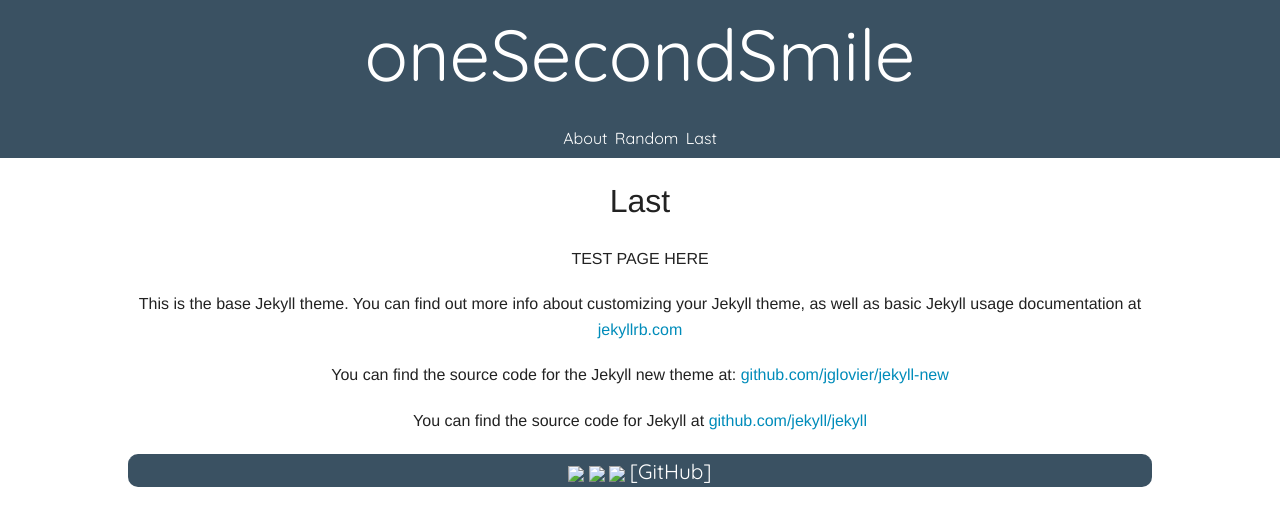
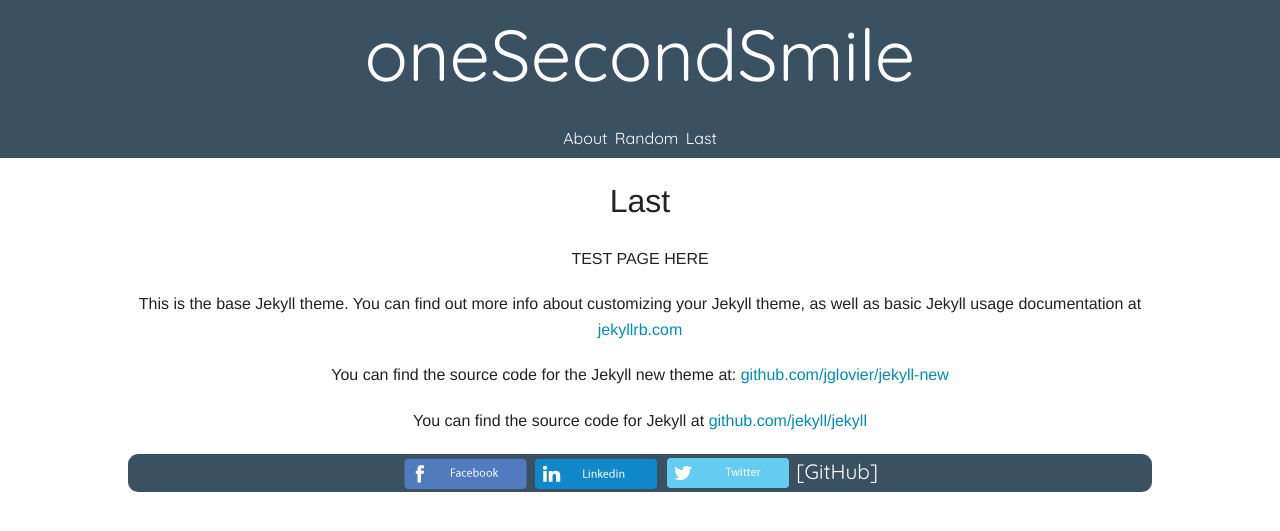
Before and after one commit to RobertSnodgrass/oneSecondSmile, a Jekyll site: the page built from testPage.md, in a window 1280 px wide. Shown: the top 531 px of the page. Built offline with Jekyll 4.4.1, drawn with Linux system fonts in a browser that asks for light colours; nearby versions of some CDN libraries; some web fonts are replaced; library files that are not in the unit come from our copies.

Commit message:
fixing urls

```diff
--- a/_config.yml
+++ b/_config.yml
@@ -3,8 +3,8 @@ title: oneSecondSmile
 email: robert.snodgrass@gmail.com
 description: > # this means to ignore newlines until "baseurl:"
   oneSecondSmile - Upward arcs across the facade
-baseurl: "/oneSecondSmile/" # the subpath of your site, e.g. /blog/
-url: "http://http://robertsnodgrass.github.io/" #"/oneSecondSmile" # the base hostname & protocol for your site
+baseurl: "/oneSecondSmile" # the subpath of your site, e.g. /blog/
+url: "http://robertsnodgrass.github.io/oneSecondSmile" #"/oneSecondSmile" # the base hostname & protocol for your site
 twitter_username: Zeiganstrell
 github_username:  RobertSnodgrass
 
--- a/_includes/footer.html
+++ b/_includes/footer.html
@@ -10,9 +10,9 @@
           </ul> -->
 
         <div class="social-Links">
-          <a href="http://facebook.com/RobertSnodgrass"><img src="images/facebook-long.png"></a>
-          <a href="http://www.linkedin.com/pub/robert-snodgrass/8/a99/ab9/"><img src="images/linkedin-long.png"></a>
-          <a href="https://twitter.com/Zeiganstrell"><img src="images/twitter-long.png"></a>
+          <a href="http://facebook.com/RobertSnodgrass"><img src="{{ "/images/facebook-long.png" | prepend: site.baseurl }}"></a>
+          <a href="http://www.linkedin.com/pub/robert-snodgrass/8/a99/ab9/"><img src="{{ "/images/linkedin-long.png" | prepend: site.baseurl }}"></a>
+          <a href="https://twitter.com/Zeiganstrell"><img src="{{ "/images/twitter-long.png" | prepend: site.baseurl }}"></a>
           <a class="gitHubLink" href="https://github.com/RobertSnodgrass">[GitHub]</a>
 
         </div><!--SocialLinks-->
--- a/index.html
+++ b/index.html
@@ -27,7 +27,7 @@ layout: default
         <span class="post-meta">{{ post.date | date: "%b %-d, %Y" }}</span>
 
         <h2>
-          <a class="post-link" href="/{{ post.url | prepend: site.baseurl }}">{{ post.title }}</a>
+          <a class="post-link" href="{{ post.url | prepend: site.baseurl }}">{{ post.title }}</a>
         </h2>
         <!-- {{ post.excerpt }} -->
       <!-- </li> -->
```
